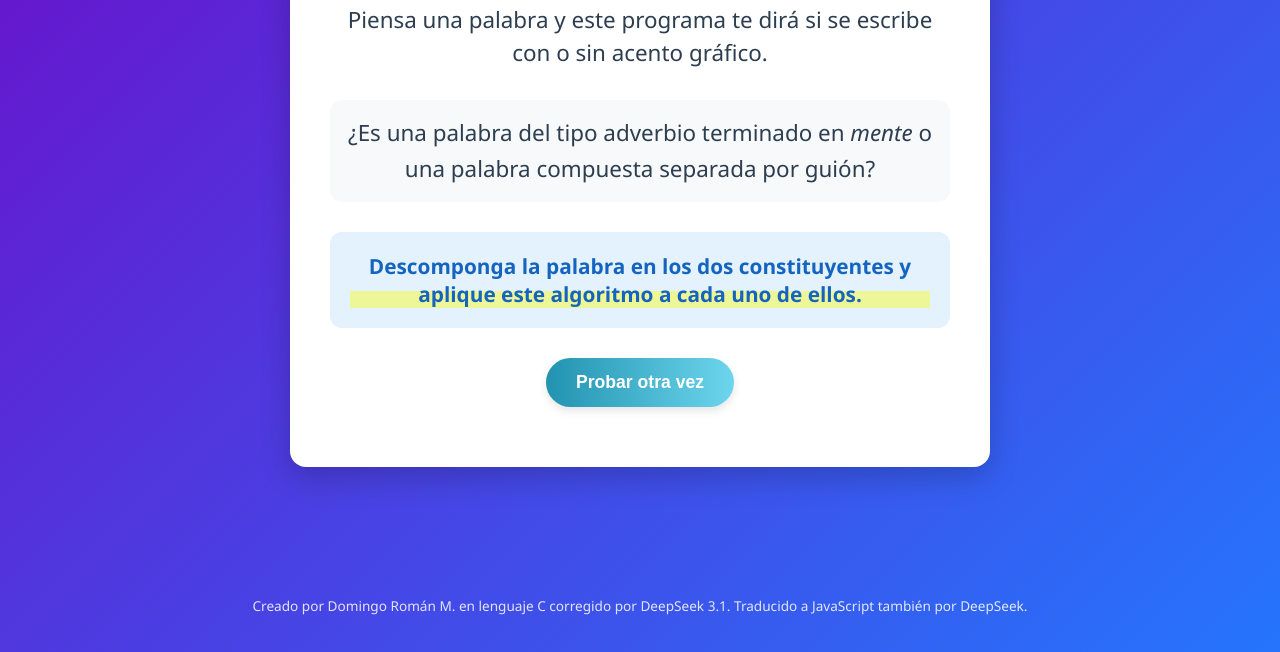
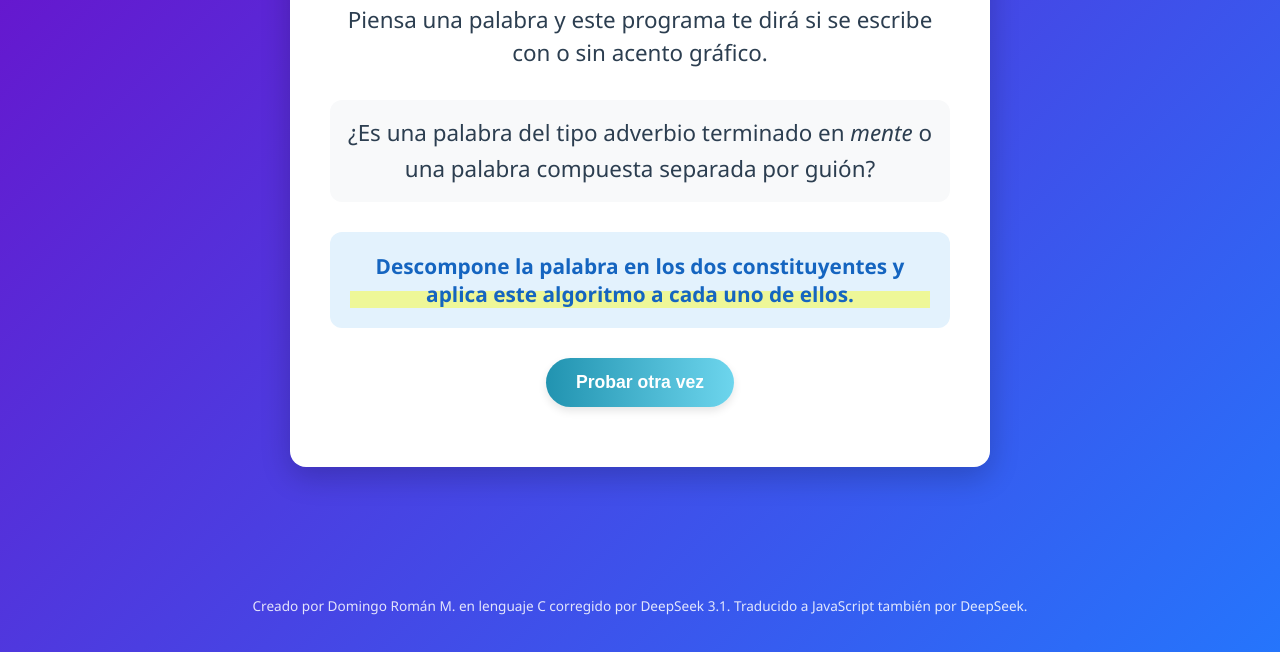
Before and after one commit to DomingoRomanMontesDeOca/ortograf-aAcentualLeyesGenerales, a plain HTML site: page index.html in a window 1280 px wide. Both pictures are taken after a click on the button "Sí". Shown: the part 148-800 px from the top of the page. Drawn offline with Linux system fonts and the light colour scheme.

Commit message:
Update index.html

```diff
--- a/index.html
+++ b/index.html
@@ -235,7 +235,7 @@
         siBtn.addEventListener('click', () => {
             switch (estado) {
                 case 0:
-                    mostrarResultado("Descomponga la palabra en los dos constituyentes y aplique este algoritmo a cada uno de ellos.");
+                    mostrarResultado("Descompone la palabra en los dos constituyentes y aplica este algoritmo a cada uno de ellos.");
                     break;
                 case 1:
                     mostrarResultado("La palabra se escribe con acento en la vocal cerrada tónica");
```
